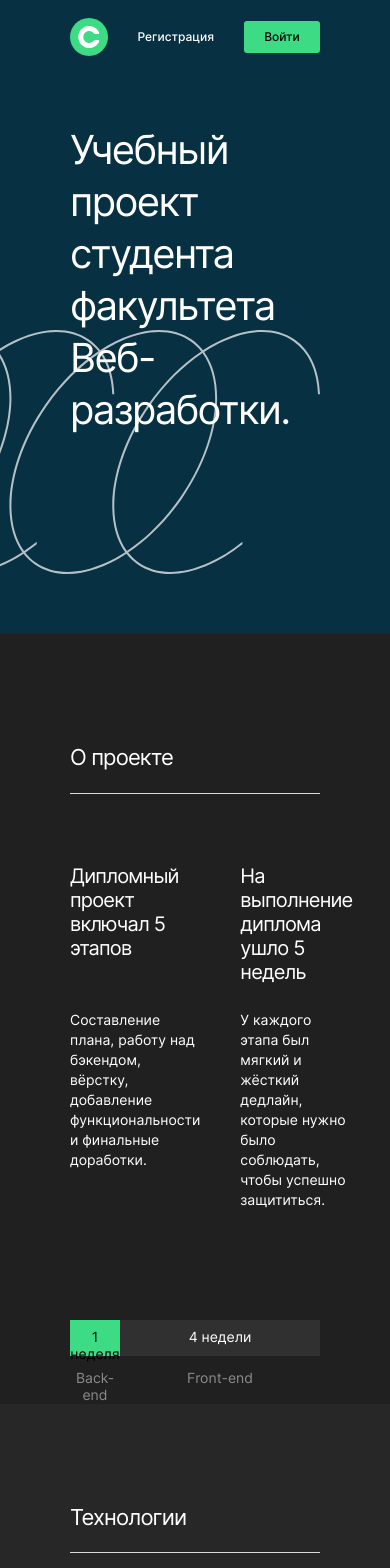
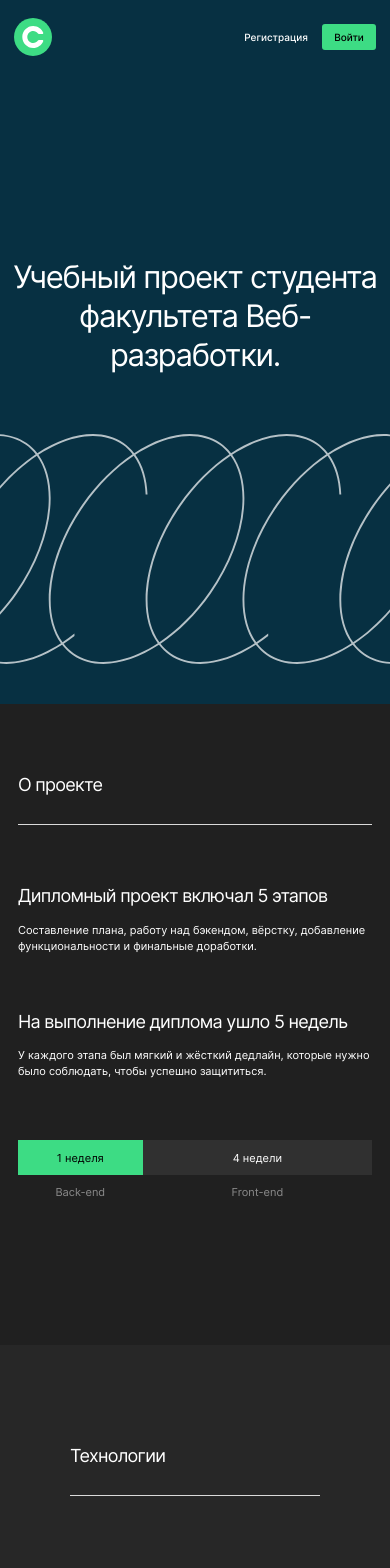
Before and after one commit to ilya-120/movies-explorer-frontend, a React (Create React App) app: page / in a window 390 px wide. Shown: the top 1568 px of the page. Built offline with nearby package versions, Linux system fonts and the light colour scheme.

Commit message:
"feat: частично добавил адаптив этап 3 фронтенд

```diff
--- a/package.json
+++ b/package.json
@@ -13,6 +13,7 @@
     "web-vitals": "^2.1.4"
   },
   "scripts": {
+    "predeploy": "npm run build && scp -r ./build/* ilya@51.250.106.229:/home/ilya/movies-explorer-frontend",
     "start": "react-scripts start",
     "build": "react-scripts build",
     "test": "react-scripts test",
--- a/src/components/AboutProject/AboutProject.css
+++ b/src/components/AboutProject/AboutProject.css
@@ -16,7 +16,7 @@
   margin: 0;
   font-weight: 400;
   font-size: 20px;
-  line-height: 1.2;
+  line-height: 1.21;
   letter-spacing: -0.04em;
 }
 
@@ -53,3 +53,84 @@
   color: #8B8B8B;
   margin-bottom: 0;
 }
+
+@media screen and (max-width: 1023px) {
+  .about {
+    min-height: 585px;
+    padding: 91px 50px;
+  }
+
+  .about__info {
+    gap: 22px 30px;
+    padding-bottom: 93px;
+  }
+
+  .about__info-text {
+    font-size: 12px;
+    line-height: 1.5;
+  }
+
+  .about__times {
+    grid-template-columns: 1fr 3.77fr;
+  }
+}
+
+@media screen and (max-width: 767px) {
+  .about {
+    min-height: 641px;
+    padding: 70px 18px;
+  }
+
+  #title-1 {
+    grid-area: t1;
+  }
+
+  #title-2 {
+    grid-area: t2;
+  }
+
+  #text-1 {
+    grid-area: t3;
+  }
+
+  #text-2 {
+    grid-area: t4;
+  }
+
+  .about__info {
+    grid-template-columns: 1fr;
+    grid-template-areas: "t1"
+      "t3"
+      "t2"
+      "t4";
+    gap: 16px;
+    padding: 20px 0 60px;
+  }
+
+  .about__info-title {
+    font-size: 18px;
+    line-height: 1.21;
+    margin-top: 40px;
+  }
+
+  .about__info-text {
+    font-size: 11px;
+    line-height: 1.45;
+  }
+
+  .about__times {
+    display: grid;
+    grid-template-columns: 1fr 1.84fr;
+    grid-template-rows: 35px 1fr;
+    font-size: 11px;
+    line-height: 1.16;
+  }
+
+  .about__times-backend {
+    padding: 12px 0;
+  }
+
+  .about__times-frontend {
+    padding: 12px 0;
+  }
+}
--- a/src/components/AboutProject/AboutProject.js
+++ b/src/components/AboutProject/AboutProject.js
@@ -6,10 +6,10 @@ function AboutProject() {
       <h2 className="blok__title">О проекте</h2>
       <div className="blok__title-line" />
       <div className="about__info">
-        <h3 className="about__info-title">Дипломный проект включал 5 этапов</h3>
-        <h3 className="about__info-title">На выполнение диплома ушло 5 недель</h3>
-        <p className="about__info-text">Составление плана, работу над бэкендом, вёрстку, добавление функциональности и финальные доработки.</p>
-        <p className="about__info-text">У каждого этапа был мягкий и жёсткий дедлайн, которые нужно было соблюдать, чтобы успешно защититься.</p>
+        <h3 className="about__info-title" id="title-1">Дипломный проект включал 5 этапов</h3>
+        <h3 className="about__info-title" id="title-2">На выполнение диплома ушло 5 недель</h3>
+        <p className="about__info-text" id="text-1">Составление плана, работу над бэкендом, вёрстку, добавление функциональности и финальные доработки.</p>
+        <p className="about__info-text" id="text-2">У каждого этапа был мягкий и жёсткий дедлайн, которые нужно было соблюдать, чтобы успешно защититься.</p>
       </div>
       <div className="about__times">
         <div className="about__times-backend">1 неделя</div>
--- a/src/components/App/App.css
+++ b/src/components/App/App.css
@@ -18,3 +18,14 @@
   height: 1px;
   margin: 22px auto 0;
 }
+
+@media screen and (max-width: 767px) {
+  .blok__title {
+    font-size: 18px;
+    line-height: 1.22;
+  }
+
+  .blok__title-line {
+    margin: 28px auto 0;
+  }
+}
--- a/src/components/Header/Header.css
+++ b/src/components/Header/Header.css
@@ -26,3 +26,15 @@
 .header__logo:hover {
   opacity: 0.8;
 }
+
+@media screen and (max-width: 1023px) {
+  .header {
+    padding: 0 30px;
+  }
+}
+
+@media screen and (max-width: 767px) {
+  .header {
+    padding: 0 14px;
+  }
+}
--- a/src/components/Navigation/Navigation.css
+++ b/src/components/Navigation/Navigation.css
@@ -43,3 +43,22 @@
   line-height: 1.33;
   font-weight: 500;
 }
+
+@media screen and (max-width: 533px) {
+  .header__link {
+    font-size: 10px;
+    line-height: 16px;
+  }
+
+  .header__button {
+    width: 54px;
+    height: 26px;
+    margin-left: 14px;
+
+  }
+
+  .header__button-text {
+    font-size: 10px;
+    line-height: 1.6;
+  }
+}
--- a/src/components/NotFound/NotFound.css
+++ b/src/components/NotFound/NotFound.css
@@ -39,3 +39,28 @@
 .not-found__link:hover {
   opacity: 0.8;
 }
+
+@media screen and (max-width: 1023px) {
+  .not-found {
+    padding: 408px 0 222px;
+  }
+}
+
+@media screen and (max-width: 767px) {
+  .not-found {
+    padding: 329px 0 30px;
+  }
+
+  .not-found__title {
+    font-size: 80px;
+  }
+
+  .not-found__subtitle {
+    font-size: 12px;
+    margin: 10px auto 284px;
+  }
+
+  .not-found__link {
+    font-size: 12px;
+  }
+}
--- a/src/components/Promo/Promo.css
+++ b/src/components/Promo/Promo.css
@@ -26,3 +26,48 @@
   bottom: 60px;
   right: 70px;
 }
+
+@media screen and (max-width: 1023px) {
+  .promo {
+    min-height: 844px;
+  }
+
+  .promo__title {
+    max-width: 680px;
+    margin: 300px auto 0;
+    font-size: 40px;
+    line-height: 1.3;
+    text-align: center;
+    margin-bottom: 140px;
+  }
+
+  .promo__container {
+    display: flex;
+    flex-direction: column;
+    align-items: center;
+    padding-top: 0;
+  }
+
+  .promo__logo {
+    position: unset;
+    width: 680px;
+    height: 230px;
+  }
+}
+
+@media screen and (max-width: 767px) {
+  .promo {
+    min-height: 630px;
+  }
+
+  .promo__container {
+    padding: 0 10px 0;
+  }
+
+  .promo__title {
+    margin-top: 183px;
+    margin-bottom: 60px;
+    font-size: 31px;
+    line-height: 1.26;
+  }
+}
```
Also changed, not shown: 1 other file (tests, documents, lock files or other folders).
